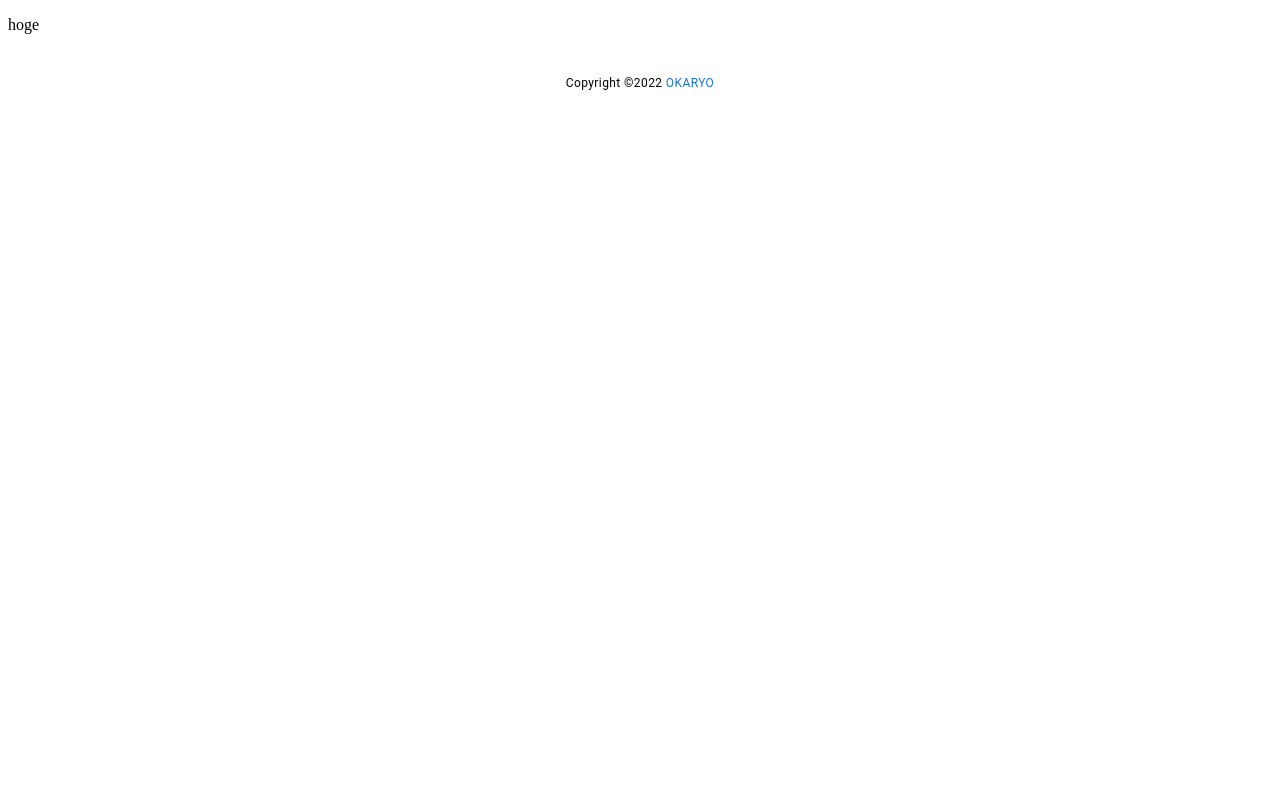
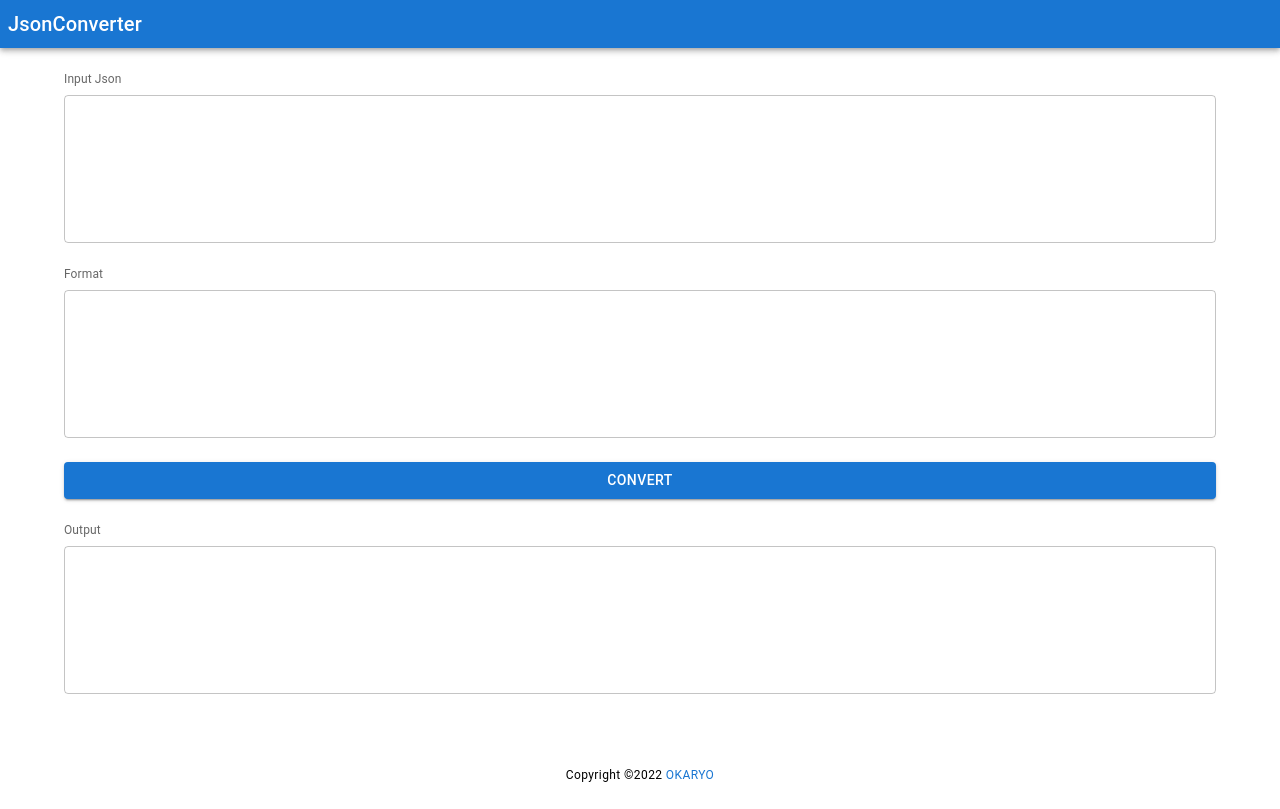
Before and after one commit to okaryo/json_converter, a Next.js app: page / in a window 1280 px wide. Built offline with nearby package versions, Linux system fonts and the light colour scheme.

Commit message:
[modify] index to add basic ui

```diff
--- a/src/pages/index.tsx
+++ b/src/pages/index.tsx
@@ -1,3 +1,4 @@
+import { AppBar, Button, Container, FormControl, Input, InputLabel, List, ListItem, TextField, Typography } from '@mui/material'
 import type { NextPage } from 'next'
 import Head from 'next/head'
 import Footer from '../components/Footer'
@@ -12,10 +13,65 @@ const Home: NextPage = () => {
       </Head>
 
       <main>
-        <p>hoge</p>
+        <AppBar position="static" sx={{p: 1}}>
+          <Typography variant="h6" component="h1">JsonConverter</Typography>
+        </AppBar>
+
+        <Container sx={{p: 2, maxWidth: 600}} >
+          <List>
+            <ListItem sx={{dispaly: "flex", flexDirection: "column", alignItems: "start", p: 0, mb: 3}}>
+              <InputLabel shrink>Input Json</InputLabel>
+              <TextField
+                rows={5}
+                defaultValue=""
+                multiline
+                fullWidth
+              />
+            </ListItem>
+
+            <ListItem sx={{dispaly: "flex", flexDirection: "column", alignItems: "start", p: 0, mb: 3}}>
+              <InputLabel shrink>Format</InputLabel>
+              <TextField
+                rows={5}
+                defaultValue=""
+                multiline
+                fullWidth
+              />
+            </ListItem>
+
+            <ListItem sx={{dispaly: "flex", flexDirection: "column", alignItems: "start", p: 0, mb: 3}}>
+              <Button variant="contained" sx={{width: "100%"}}>CONVERT</Button>
+            </ListItem>
+
+            <ListItem sx={{dispaly: "flex", flexDirection: "column", alignItems: "start", p: 0, mb: 3}}>
+              <InputLabel shrink>Output</InputLabel>
+              <TextField
+                rows={5}
+                defaultValue=""
+                multiline
+                fullWidth
+              />
+            </ListItem>
+          </List>
+        </Container>
       </main>
 
       <Footer />
+
+      <style jsx global>{`
+        html,
+        body {
+          padding: 0;
+          margin: 0;
+          font-family: -apple-system, BlinkMacSystemFont, Segoe UI, Roboto,
+            Oxygen, Ubuntu, Cantarell, Fira Sans, Droid Sans, Helvetica Neue,
+            sans-serif;
+        }
+
+        * {
+          box-sizing: border-box;
+        }
+      `}</style>
     </div>
   )
 }
```
